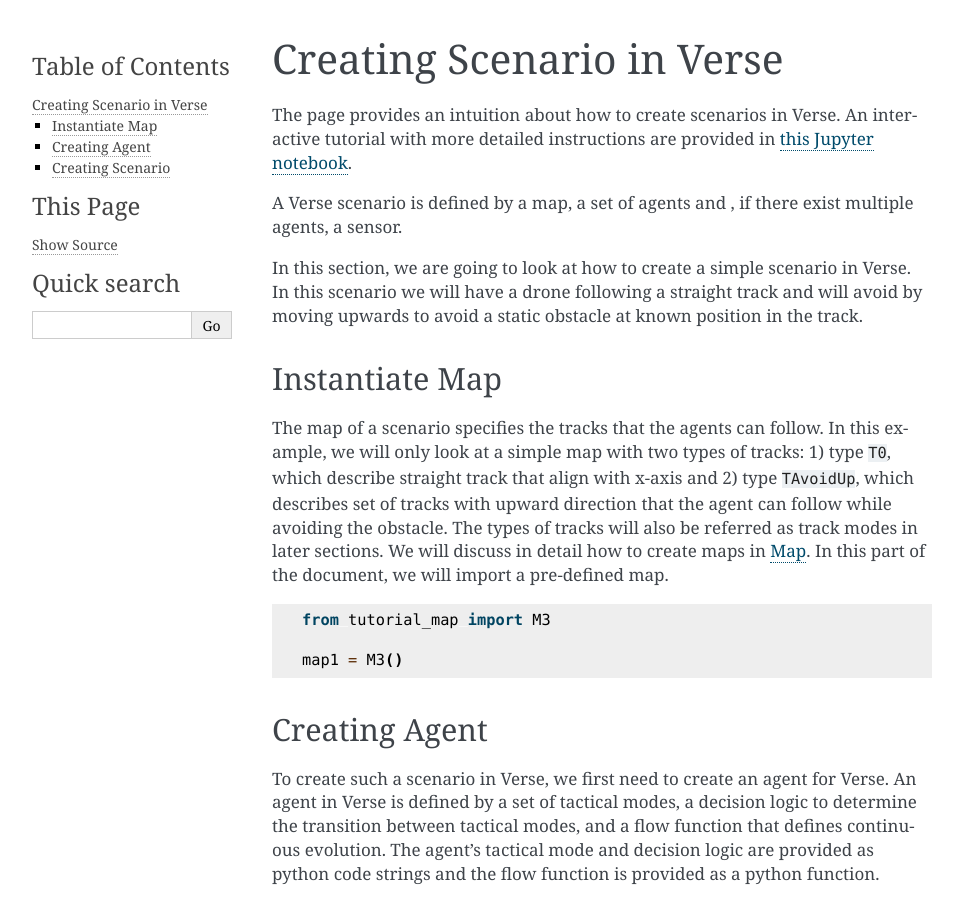
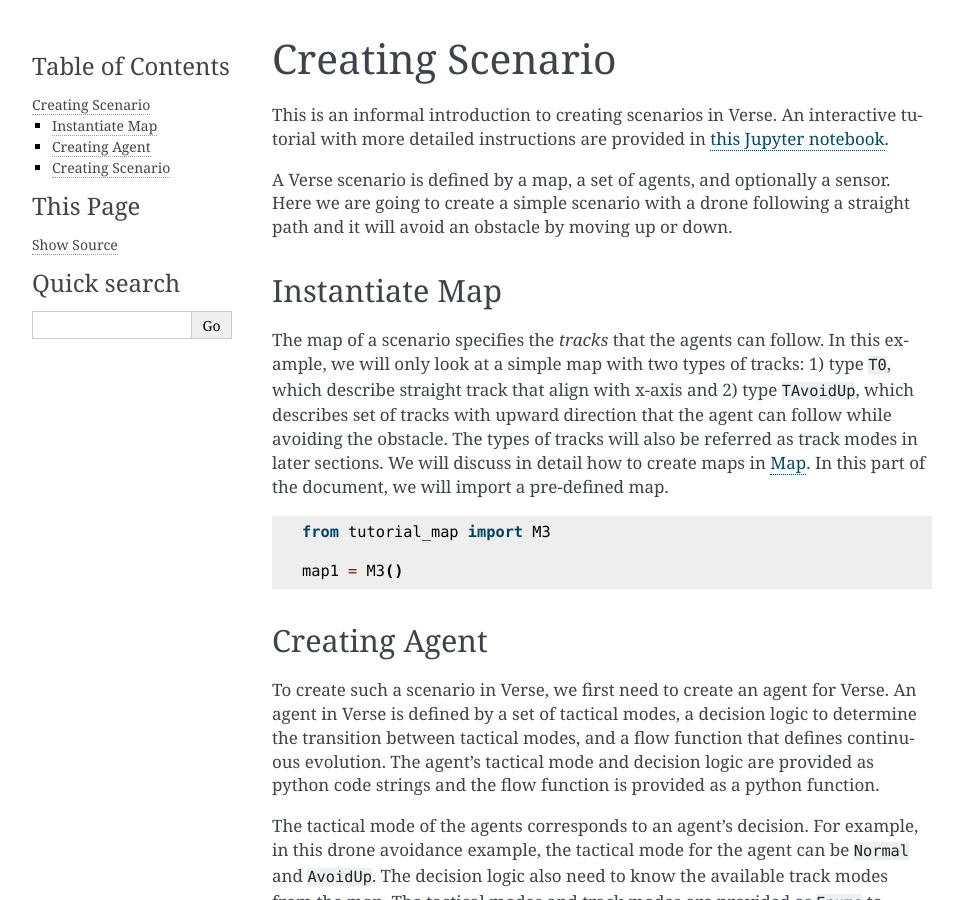
Before and after one commit to AutoVerse-ai/Verse-library, a Sphinx documentation site: the page built from docs/source/creating_scenario_in_verse.md, in a window 1280 px wide and 900 px high. Shown: the whole window, without its empty margins (148-1111 px from the left). Built offline with Sphinx 7.4.7, drawn with Linux system fonts in a browser that asks for light colours.

Commit message:
Small typos in documentation: creating a scenario

````diff
--- a/docs/source/creating_scenario_in_verse.md
+++ b/docs/source/creating_scenario_in_verse.md
@@ -1,12 +1,10 @@
-# Creating Scenario in Verse
-The page provides an intuition about how to create scenarios in Verse. An interactive tutorial with more detailed instructions are provided in [this Jupyter notebook](https://github.com/AutoVerse-ai/Verse-library/blob/main/tutorial/tutorial.ipynb).
+# Creating Scenario
+This is an informal introduction to creating scenarios in Verse. An interactive tutorial with more detailed instructions are provided in [this Jupyter notebook](https://github.com/AutoVerse-ai/Verse-library/blob/main/tutorial/tutorial.ipynb).
 
-A Verse scenario is defined by a map, a set of agents and , if there exist multiple agents, a sensor.
-
-In this section, we are going to look at how to create a simple scenario in Verse. In this scenario we will have a drone following a straight track and will avoid by moving upwards to avoid a static obstacle at known position in the track.
+A Verse scenario is defined by a map, a set of agents, and optionally  a sensor. Here we are going to create a simple scenario with a drone following a straight path and it  will avoid an obstacle by moving up or down.
 
 ## Instantiate Map
-The map of a scenario specifies the tracks that the agents can follow. In this example, we will only look at a simple map with two types of tracks: 1) type <code>T0</code>, which describe straight track that align with x-axis and 2) type <code>TAvoidUp</code>, which describes set of tracks with upward direction that the agent can follow while avoiding the obstacle. The types of tracks will also be referred as track modes in later sections. We will discuss in detail how to create maps in {doc}`Map<map>`. In this part of the document, we will import a pre-defined map.
+The map of a scenario specifies the *tracks* that the agents can follow. In this example, we will only look at a simple map with two types of tracks: 1) type <code>T0</code>, which describe straight track that align with x-axis and 2) type <code>TAvoidUp</code>, which describes set of tracks with upward direction that the agent can follow while avoiding the obstacle. The types of tracks will also be referred as track modes in later sections. We will discuss in detail how to create maps in {doc}`Map<map>`. In this part of the document, we will import a pre-defined map.
 
 ```python
 from tutorial_map import M3
--- a/docs/source/getting_started.rst
+++ b/docs/source/getting_started.rst
@@ -15,4 +15,4 @@ The package comes with several examples in the ``demo/`` folder. Run these as::
 
 	python3 demo/ball/ball_bounces.py
 
-Read the comments in demo/ball/ball_bounces.py to learn how to create new agents and scenarios. More detailed tutorials will be provided later.
+Read the comments in demo/ball/ball_bounces.py to learn how to create new agents and scenarios. More detailed documentation will be here.
--- a/docs/source/index.rst
+++ b/docs/source/index.rst
@@ -3,10 +3,10 @@
    You can adapt this file completely to your liking, but it should at least
    contain the root `toctree` directive.
 
-Welcome to verse's documentation!
-=================================
+Welcome to Verse documentation!
+===============================
 
-Verse is a Python library for creating, simulating, and verifying scenarios with interacting,  agents developed at the `Reliable Autonomy Research Group <https://mitras.ece.illinois.edu/group.html>`_ of University of Illinois, Urbana-Champaign. The decision logic of an agent can be written in an expressive subset of Python. The continuous evolution can be described as a black-box simulation function. The agent can be ported across different maps, which can be defined from scratch or imported from opendrive files. Verse scenarios can be simulated and verified using hybrid reachability analysis.
+Verse is a Python library for creating, simulating, and verifying scenarios with interacting,  agents developed at the `Reliable Autonomy Research Group <https://mitras.ece.illinois.edu/group.html>`_ of University of Illinois, Urbana-Champaign. The decision logic of an agent can be written in an expressive subset of Python. The continuous evolution can be described as a black-box simulation function. The agent can be ported across *maps*, which can be defined from scratch or imported from opendrive. Verse scenarios can be simulated and verified using hybrid reachability analysis. For a technical overview see the  `Verse paper from CAV23 <https://arxiv.org/abs/2301.08714>`_.
 
 .. toctree::
    :maxdepth: 2
````
Also changed, not shown: README.md (+2 -0 lines).
